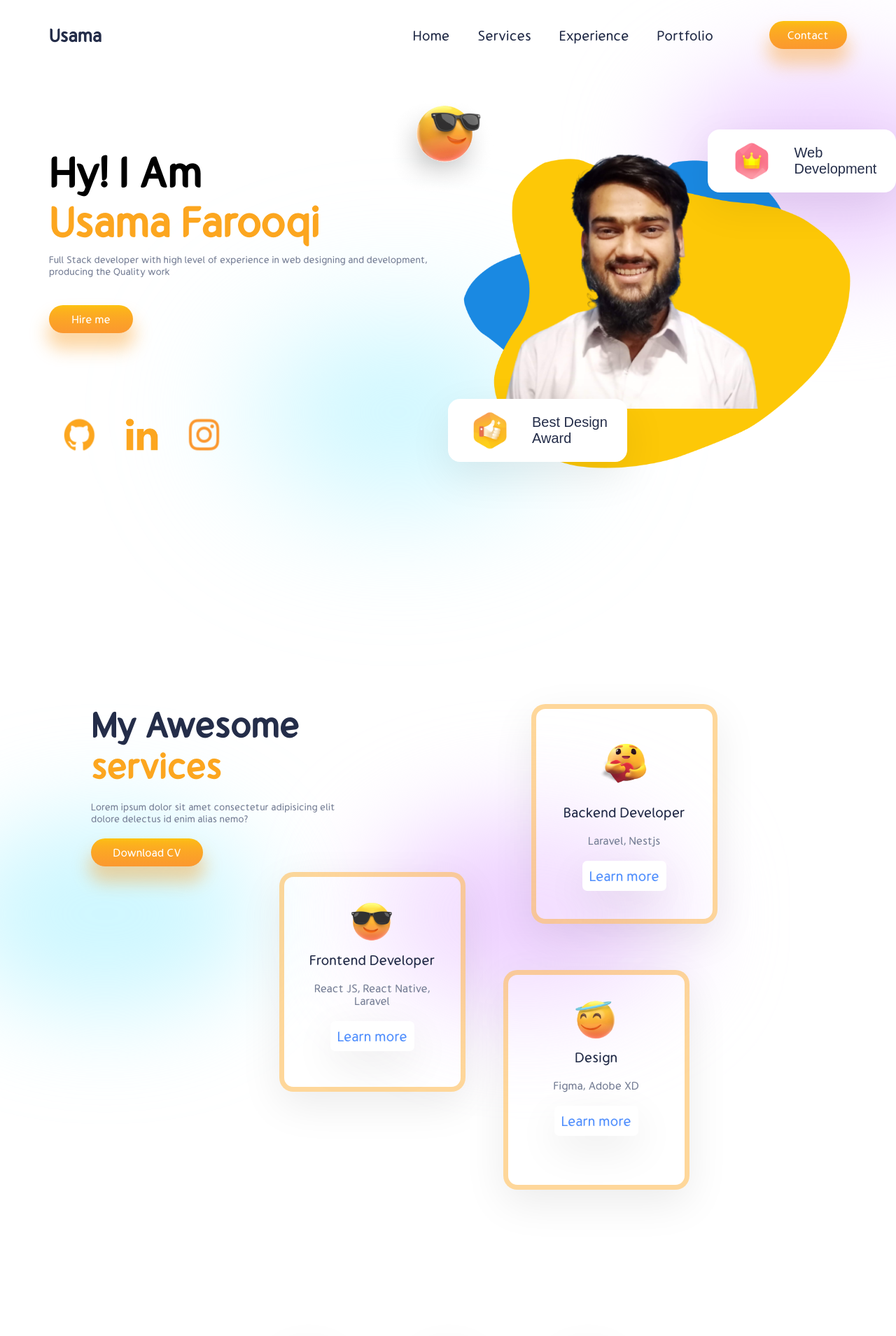
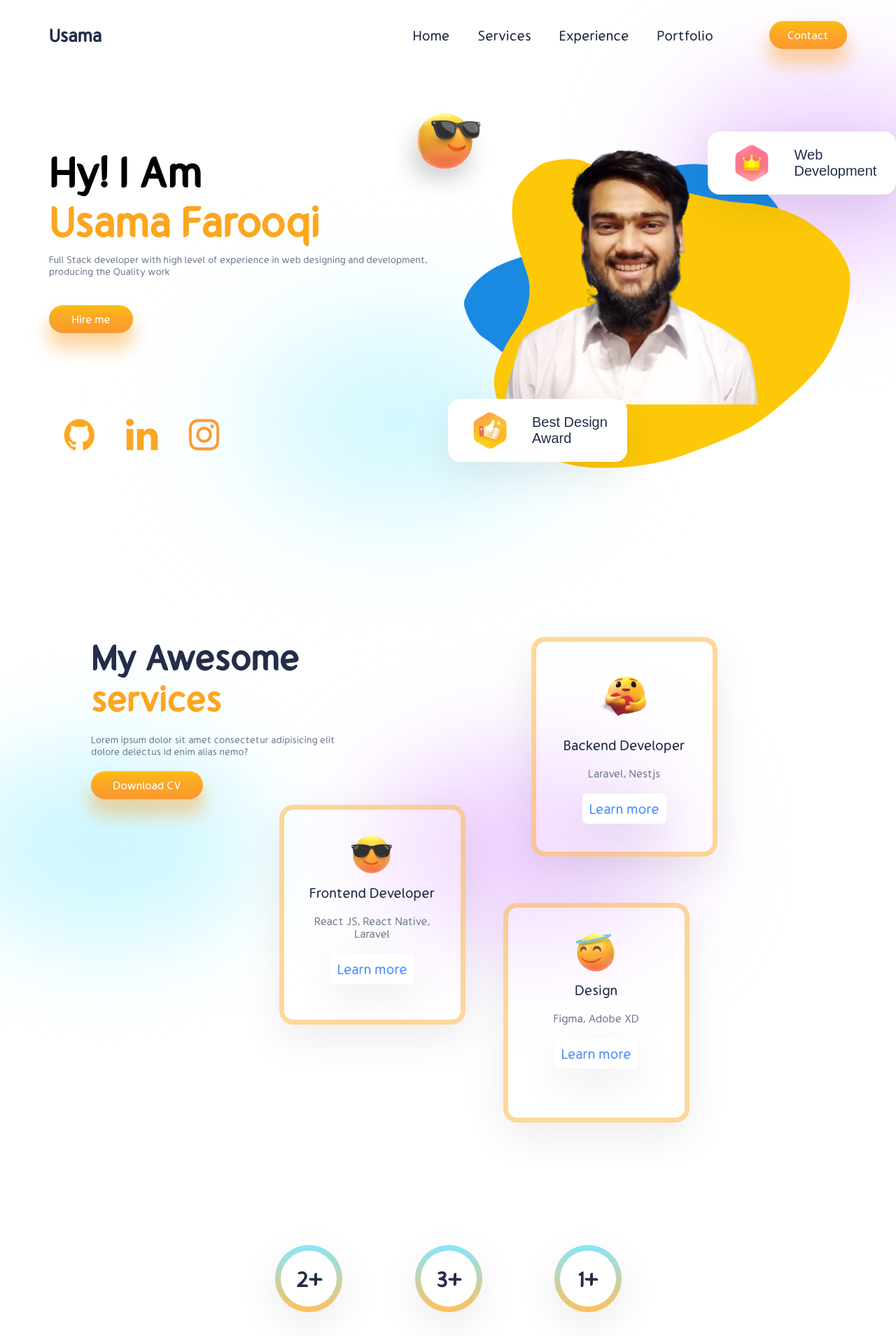
Before and after one commit to usamafarooqi/portfolio, a React (Create React App) app: page / in a window 1280 px wide. Shown: the top 1909 px of the page at 70% size. Built offline with nearby package versions, Linux system fonts and the light colour scheme.

Commit message:
space setting and portfolio description

```diff
--- a/src/Components/Contact/Contact.css
+++ b/src/Components/Contact/Contact.css
@@ -1,8 +1,8 @@
 .contact-form {
     display: flex;
     justify-content: space-around;
-    margin: 4rem 0rem 2rem 0rem;
-    padding: 0rem 3rem 0rem 3rem;
+    margin: 7rem 0rem 2rem 0rem;
+    padding: 2rem 3rem 0rem 3rem;
     height: 50vh;
 
 }
--- a/src/Components/Experience/Experience.css
+++ b/src/Components/Experience/Experience.css
@@ -4,7 +4,7 @@
     justify-content: center;
     gap: 5rem;
     height: 30vh;
-    margin-bottom: 8rem;
+    margin-bottom: 4rem;
 }
 
 .achievement {
--- a/src/Components/Intro/Intro.css
+++ b/src/Components/Intro/Intro.css
@@ -1,5 +1,5 @@
 .intro {
-    height: 77vh;
+    height: 70vh;
     display: flex;
     margin-top: 6rem;
 }
--- a/src/Components/Portfolio/Portfolio.css
+++ b/src/Components/Portfolio/Portfolio.css
@@ -4,6 +4,8 @@
     align-items: center;
     justify-content: center;
     height: 130vh;
+    padding-top: 5rem;
+
 }
 
 .portfolio span:nth-of-type(1) {
--- a/src/Components/Portfolio/Portfolio.jsx
+++ b/src/Components/Portfolio/Portfolio.jsx
@@ -13,10 +13,10 @@ const Portfolio = () => {
             <span>Portfolio</span>
 
             <div className='p-card'>
-                <PortfolioCard project_image={gagnat_logo} title={'cocircle title'} description={'description'} />
-                <PortfolioCard project_image={certainli_img} title={'Component certificates made easy'} description={'Finding resources for functional assessment of components for your product is easy. But acquiring the component compliance documentation you need to get your product certified is a hassle. Certainli is here to change that'} />
+                <PortfolioCard project_image={gagnat_logo} title={'Co-circle'} description={"Relocate your belongings? Don't worry, just take a deep breath. Co-circle will take your headache.We take the hassle out of moving with our professional team and streamlined process.We offer customized solutions to meet your unique needs and budget.Trust Co-Circle to make your move stress-free and seamless."} />
+                <PortfolioCard project_image={certainli_img} title={'Cirtainli'} description={'Finding resources for functional assessment of components for your product is easy. But acquiring the component compliance documentation you need to get your product certified is a hassle. Certainli is here to change that.We are committed to delivering exceptional customer service.'} />
                 <PortfolioCard project_image={mood_img} title={'Mood Social'} description={'Mood delivers fun activities and experiences in your area entirely based on your interests. Truly get to know your city by meeting friends and people nearby who enjoy the same activities as you! Discover what to do in your city, where to go, and what to visit.'} />
-                <PortfolioCard project_image={kamaee} title={'kamaee title'} description={'description'} />
+                <PortfolioCard project_image={kamaee} title={'kamaee title'} description={'At Kamaee, we believe that every woman deserves the opportunity to earn a living and achieve financial independence.Our platform is designed to provide a safe and supportive environment for women to grow their businesses and achieve their goal.'} />
             </div>
         </div>
     )
--- a/src/Components/Portfolio/PortfolioCard/PortfolioCard.css
+++ b/src/Components/Portfolio/PortfolioCard/PortfolioCard.css
@@ -2,7 +2,7 @@
 
     margin-top: 2rem;
     width: 25vw;
-    height: fit-content;
+    height: 60vh;
     border-radius: 5px;
     box-shadow: 0 0 10px #ccc;
     transition: transform .2s;
@@ -10,7 +10,7 @@
 
 .main-card:hover {
     cursor: pointer;
-    transform: scale(1.1);
+    transform: translateY(-20px);
 }
 
 .project-logo {
@@ -28,10 +28,11 @@
 }
 
 .detail {
-    background-color: aqua;
+    padding: 0.3rem;
 }
 
 .detail>h3 {
+    margin-bottom: 0.4rem;
     font-size: 30px;
     color: green;
     font-weight: bold;
--- a/src/Components/Services/Services.css
+++ b/src/Components/Services/Services.css
@@ -1,46 +1,55 @@
-.services{
-    padding: 0rem 3rem;
+.services {
+    padding: 2rem 3rem;
     display: flex;
     height: 90vh;
-    margin-bottom: 8rem;
-    margin-top: 9rem;
+    margin-bottom: 4rem;
+    margin-top: 5rem;
 }
-.awesome{
+
+.awesome {
     display: flex;
     flex-direction: column;
     position: relative;
 }
-.awesome>:nth-child(1){
+
+.awesome>:nth-child(1) {
     color: var(--black);
     font-size: 2.5rem;
     font-weight: bold;
 }
-.awesome>:nth-child(2){
+
+.awesome>:nth-child(2) {
     color: var(--orange);
     font-size: 2.5rem;
     font-weight: bold;
 }
-.awesome>:nth-child(3){
+
+.awesome>:nth-child(3) {
     color: var(--gray);
     font-size: 14px;
     margin-top: 1rem;
 }
-.s-button{
+
+.s-button {
     width: 8rem;
     height: 2rem;
     margin-top: 1rem;
 }
-.s-blur{
+
+.s-blur {
     top: 8rem;
     left: -10rem;
 }
-.s-blur2{
+
+.s-blur2 {
     top: 8rem;
     left: 20rem;
 }
-.cards{
+
+.cards {
     position: relative;
 }
-.cards>*{
-    position: absolute ;
+
+.cards>* {
+    position: absolute;
 }
```
